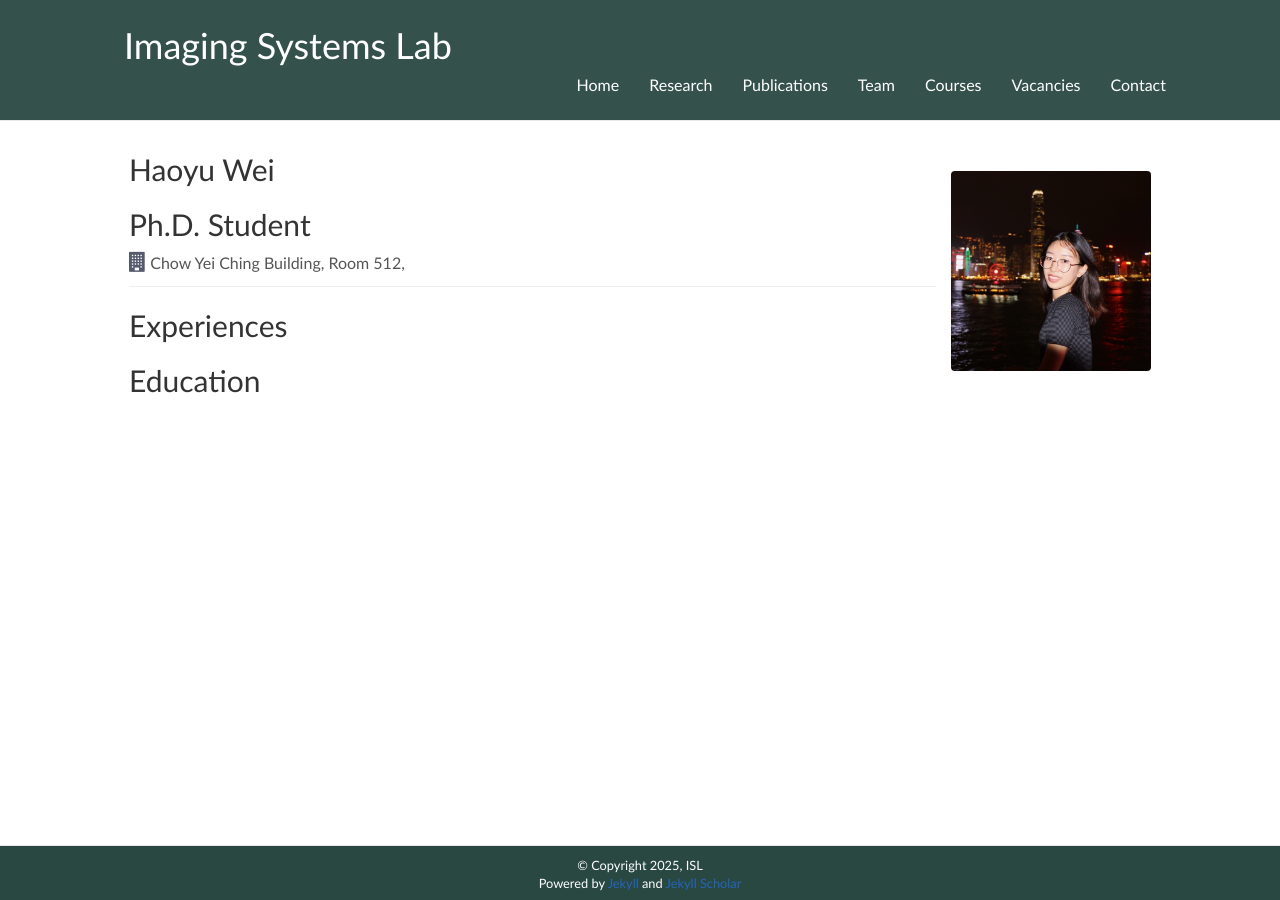
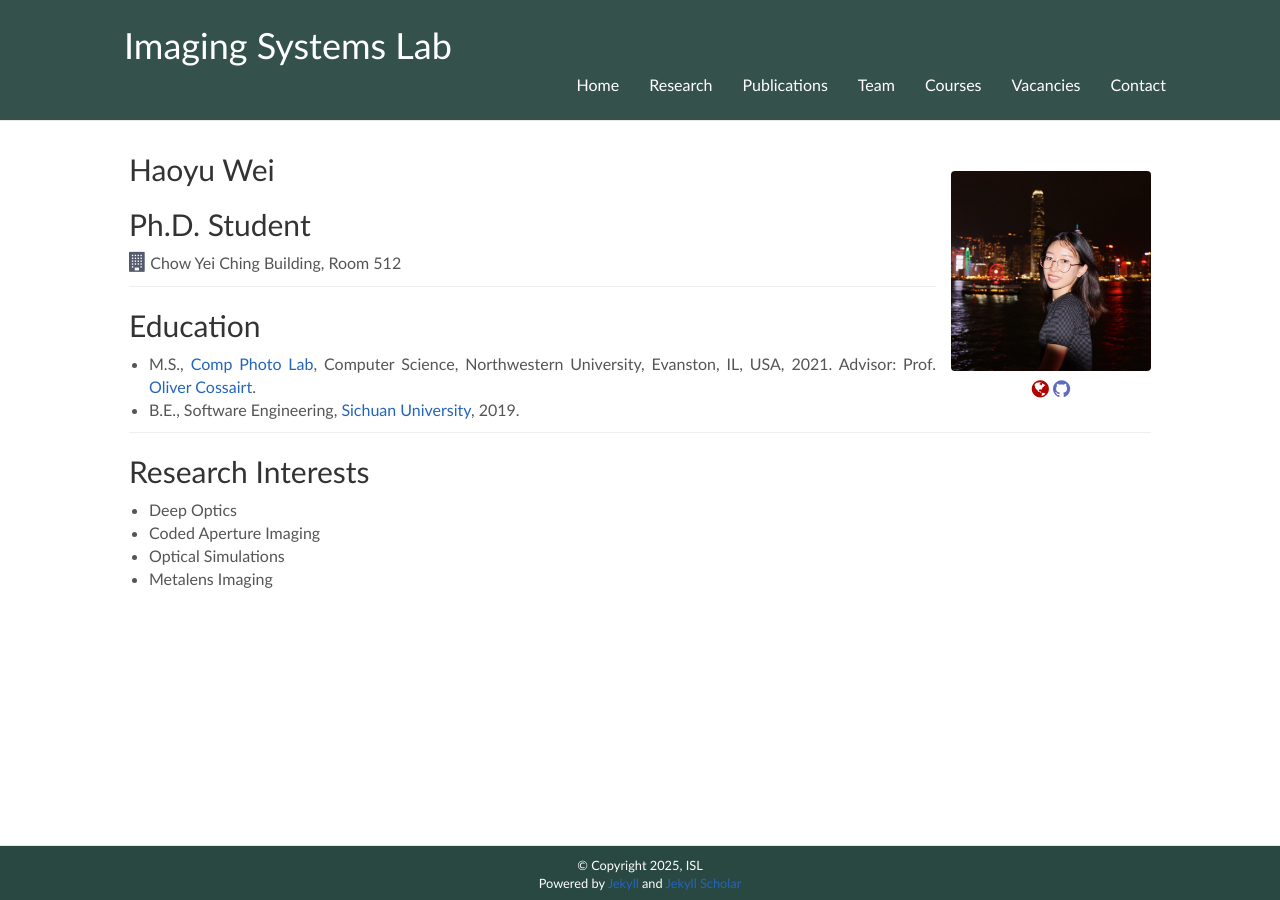
Before and after one commit to isl-hku/isl-hku.github.io, a Jekyll site: the page built from _team/haoyu_wei.md, in a window 1280 px wide. Built offline with Jekyll 4.4.1, drawn with Linux system fonts in a browser that asks for light colours; nearby versions of some CDN libraries; a style sheet for code colours, icons or effects is not loaded.

Commit message:
updated member and bib

```diff
--- a/_team/haoyu_wei.md
+++ b/_team/haoyu_wei.md
@@ -3,26 +3,33 @@ name: Haoyu Wei
 position: gradstudent
 avatar: hywei.jpg
 email:
-scholar:
-web:
-github:
+scholar: https://scholar.google.com/citations?user=yicaazkAAAAJ&hl=en
+web: https://whywww.github.io/
+linkedin: haoyu-wei-b2781b138
+github: whywww
 # twitter: ni_chen
 joined: 2021
 left: ""
 ---
 
 
-
-
-
 ## Ph.D. Student
 
 
-<i class="fa fa-building"></i> Chow Yei Ching Building, Room 512,
+<i class="fa fa-building"></i> Chow Yei Ching Building, Room 512
 
 <hr>
 
-## Experiences
-
 
 ## Education
+
+- M.S., [Comp Photo Lab](https://compphotolab.northwestern.edu/), Computer Science, Northwestern University, Evanston, IL, USA, 2021. Advisor: Prof. [Oliver Cossairt](https://compphotolab.northwestern.edu/people/oliver-ollie-cossairt/).
+- B.E., Software Engineering, [Sichuan University](https://en.scu.edu.cn/), 2019.
+
+<hr>
+
+## Research Interests
+- Deep Optics
+- Coded Aperture Imaging
+- Optical Simulations
+- Metalens Imaging
```
Also changed, not shown: _bibliography/journal.bib (+14 -0 lines).
